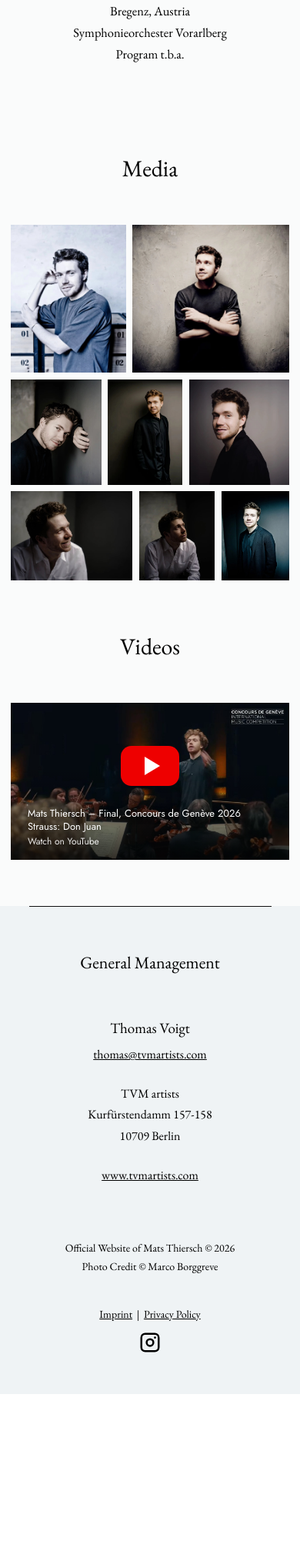
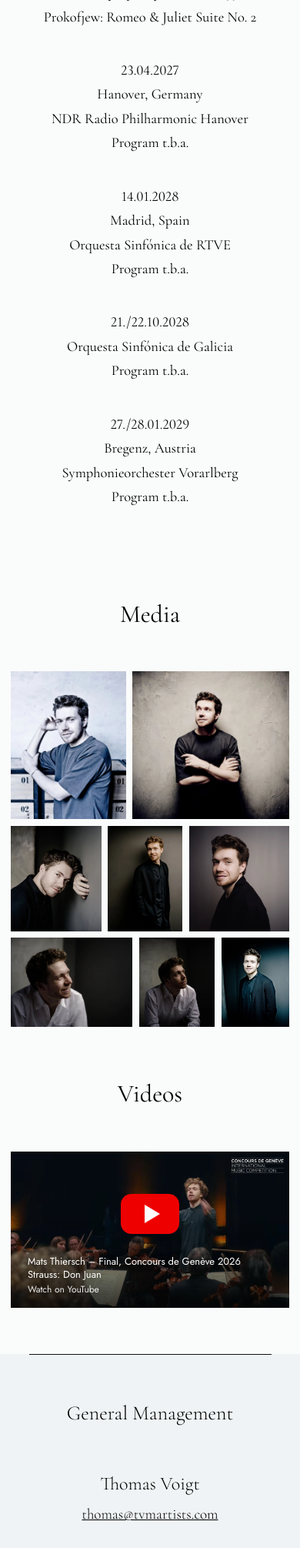
Before and after one commit to thomas10709-lab/tvmartists-site, a PHP site: page /thiersch-site/index.html in a window 390 px wide. Shown: the part 3962-5973 px from the top of the page at 77% size. Before the commit the page ends 5773 px from the top, so only its background shows below. Run offline with PHP 8.4, Linux system fonts and the light colour scheme.

Commit message:
Thiersch: Cormorant Garamond (wie Management-Bereich bei Elli Choi) fuer die ganze Seite, Impressum und Datenschutz
Co-Authored-By: Claude Sonnet 5.5 <noreply@anthropic.com>
Claude-Session: https://claude.ai/code/session_01BXHjn5stXKTkgrGWD7nkhn

```diff
--- a/thiersch-site/fonts/fonts.css
+++ b/thiersch-site/fonts/fonts.css
@@ -1,5 +1,7 @@
-/* Schriften liegen auf dem eigenen Server (kein Abruf bei Google): Jost (Menue, Name) und EB Garamond (Text). Lizenz: SIL Open Font License 1.1 */
+/* Schriften liegen auf dem eigenen Server (kein Abruf bei Google): Jost (Menue, Name) und Cormorant Garamond (Text). Lizenz: SIL Open Font License 1.1 */
 @font-face{font-family:'Jost';font-style:normal;font-weight:300;font-display:swap;src:url(jost-latin-300-normal.woff2) format('woff2');unicode-range:U+0000-00FF,U+0131,U+0152-0153,U+02BB-02BC,U+02C6,U+02DA,U+02DC,U+2000-206F,U+20AC,U+2122,U+2191,U+2193,U+2212,U+2215,U+FEFF,U+FFFD}
 @font-face{font-family:'Jost';font-style:normal;font-weight:400;font-display:swap;src:url(jost-latin-400-normal.woff2) format('woff2');unicode-range:U+0000-00FF,U+0131,U+0152-0153,U+02BB-02BC,U+02C6,U+02DA,U+02DC,U+2000-206F,U+20AC,U+2122,U+2191,U+2193,U+2212,U+2215,U+FEFF,U+FFFD}
-@font-face{font-family:'EB Garamond';font-style:normal;font-weight:400;font-display:swap;src:url(eb-garamond-latin-400-normal.woff2) format('woff2');unicode-range:U+0000-00FF,U+0131,U+0152-0153,U+02BB-02BC,U+02C6,U+02DA,U+02DC,U+2000-206F,U+20AC,U+2122,U+2191,U+2193,U+2212,U+2215,U+FEFF,U+FFFD}
-@font-face{font-family:'EB Garamond';font-style:normal;font-weight:400;font-display:swap;src:url(eb-garamond-latin-ext-400-normal.woff2) format('woff2');unicode-range:U+0100-02AF,U+0304,U+0308,U+0329,U+1E00-1E9F,U+1EF2-1EFF,U+2020,U+20A0-20AB,U+20AD-20C0,U+2113,U+2C60-2C7F,U+A720-A7FF}
+@font-face{font-family:'Cormorant Garamond';font-style:normal;font-weight:300;font-display:swap;src:url(cormorant-garamond-latin-300-normal.woff2) format('woff2');unicode-range:U+0000-00FF,U+0131,U+0152-0153,U+02BB-02BC,U+02C6,U+02DA,U+02DC,U+2000-206F,U+20AC,U+2122,U+2191,U+2193,U+2212,U+2215,U+FEFF,U+FFFD}
+@font-face{font-family:'Cormorant Garamond';font-style:normal;font-weight:300;font-display:swap;src:url(cormorant-garamond-latin-ext-300-normal.woff2) format('woff2');unicode-range:U+0100-02AF,U+0304,U+0308,U+0329,U+1E00-1E9F,U+1EF2-1EFF,U+2020,U+20A0-20AB,U+20AD-20C0,U+2113,U+2C60-2C7F,U+A720-A7FF}
+@font-face{font-family:'Cormorant Garamond';font-style:normal;font-weight:400;font-display:swap;src:url(cormorant-garamond-latin-400-normal.woff2) format('woff2');unicode-range:U+0000-00FF,U+0131,U+0152-0153,U+02BB-02BC,U+02C6,U+02DA,U+02DC,U+2000-206F,U+20AC,U+2122,U+2191,U+2193,U+2212,U+2215,U+FEFF,U+FFFD}
+@font-face{font-family:'Cormorant Garamond';font-style:normal;font-weight:400;font-display:swap;src:url(cormorant-garamond-latin-ext-400-normal.woff2) format('woff2');unicode-range:U+0100-02AF,U+0304,U+0308,U+0329,U+1E00-1E9F,U+1EF2-1EFF,U+2020,U+20A0-20AB,U+20AD-20C0,U+2113,U+2C60-2C7F,U+A720-A7FF}
--- a/thiersch-site/index.html
+++ b/thiersch-site/index.html
@@ -31,9 +31,9 @@
     <style>
         *, *::before, *::after { box-sizing: border-box; }
         html { scroll-behavior: smooth; }
-        body { margin: 0; background: #fafbfb; color: #000; font-family: 'EB Garamond', Georgia, 'Times New Roman', serif; font-weight: 400; font-size: 17.5px; line-height: 1.7; -webkit-font-smoothing: antialiased; }
+        body { margin: 0; background: #fafbfb; color: #000; font-family: 'Cormorant Garamond', Georgia, 'Times New Roman', serif; font-weight: 400; font-size: 20px; line-height: 1.7; -webkit-font-smoothing: antialiased; }
         a { color: inherit; }
-        h2.title { font-weight: 400; font-size: clamp(30px, 3.5vw, 44px); line-height: 1.15; text-align: center; margin: 0 0 56px; }
+        h2.title { font-weight: 400; font-size: clamp(32px, 3.8vw, 48px); line-height: 1.15; text-align: center; margin: 0 0 56px; }
 
         /* ---- Menue (liegt ueber dem Titelbild, nach dem Scrollen eine feine helle Leiste) ---- */
         .site-nav { position: fixed; z-index: 20; top: 0; left: 0; right: 0; padding: 0 22%; transition: background .3s, box-shadow .3s; }
@@ -80,12 +80,12 @@
         .vid iframe { position: absolute; inset: 0; width: 100%; height: 100%; border: 0; }
 
         /* ---- Contact / Fusszeile ---- */
-        .contact { background: #eff3f5; padding: 70px 28px 56px; text-align: center; }
+        .contact { font-weight: 300; background: #eff3f5; padding: 70px 28px 56px; text-align: center; }
         .contact .rule { width: min(920px, 90%); height: 1px; background: #111; margin: -70px auto 70px; }
-        .contact h3 { font-weight: 400; font-size: clamp(22px, 2.5vw, 30px); margin: 0 0 56px; }
-        .contact .name { font-size: 21px; line-height: 1.2; margin: 0 0 8px; }
-        .contact p { margin: 0 0 1.5em; font-size: 16px; }
-        .foot { margin-top: 70px; font-size: 14px; line-height: 1.7; }
+        .contact h3 { font-weight: 300; font-size: clamp(26px, 3vw, 36px); margin: 0 0 56px; }
+        .contact .name { font-size: 28px; line-height: 1.2; margin: 0 0 8px; }
+        .contact p { margin: 0 0 1.5em; font-size: 19px; }
+        .foot { margin-top: 70px; font-size: 16px; line-height: 1.7; }
         .foot .links { margin-top: 38px; }
         .social { display: inline-flex; gap: 22px; margin-top: 10px; }
         .social svg { width: 30px; height: 30px; fill: #000; display: block; }
@@ -97,7 +97,7 @@
         .lb button { position: absolute; top: 14px; right: 18px; background: none; border: 0; color: #fff; font-size: 38px; line-height: 1; cursor: pointer; }
 
         @media (max-width: 860px) {
-            body { font-size: 16.5px; }
+            body { font-size: 18.5px; }
             .site-nav { padding: 0 20px; }
             .site-nav ul { height: 82px; gap: 22px; justify-content: center; }
             .site-nav a { font-size: 15px; }
@@ -115,7 +115,7 @@
             .vid .vp { top: 40%; }
             .contact { padding: 54px 20px 44px; }
             .contact .rule { margin: -54px auto 54px; }
-            .contact .name { font-size: 19px; }
+            .contact .name { font-size: 24px; }
         }
         @media (prefers-reduced-motion: reduce) { html { scroll-behavior: auto; } * { transition: none !important; } }
     </style>
```
Also changed, not shown: thiersch-site/LIESMICH.md (+1 -1 lines), thiersch-site/imprint.html (+6 -6 lines), thiersch-site/privacy.html (+7 -7 lines), thiersch-site/fonts/cormorant-garamond-latin-300-normal.woff2 (added), thiersch-site/fonts/cormorant-garamond-latin-400-normal.woff2 (added), thiersch-site/fonts/cormorant-garamond-latin-ext-300-normal.woff2 (added), thiersch-site/fonts/cormorant-garamond-latin-ext-400-normal.woff2 (added), thiersch-site/fonts/eb-garamond-latin-400-normal.woff2 (deleted), thiersch-site/fonts/eb-garamond-latin-ext-400-normal.woff2 (deleted).
